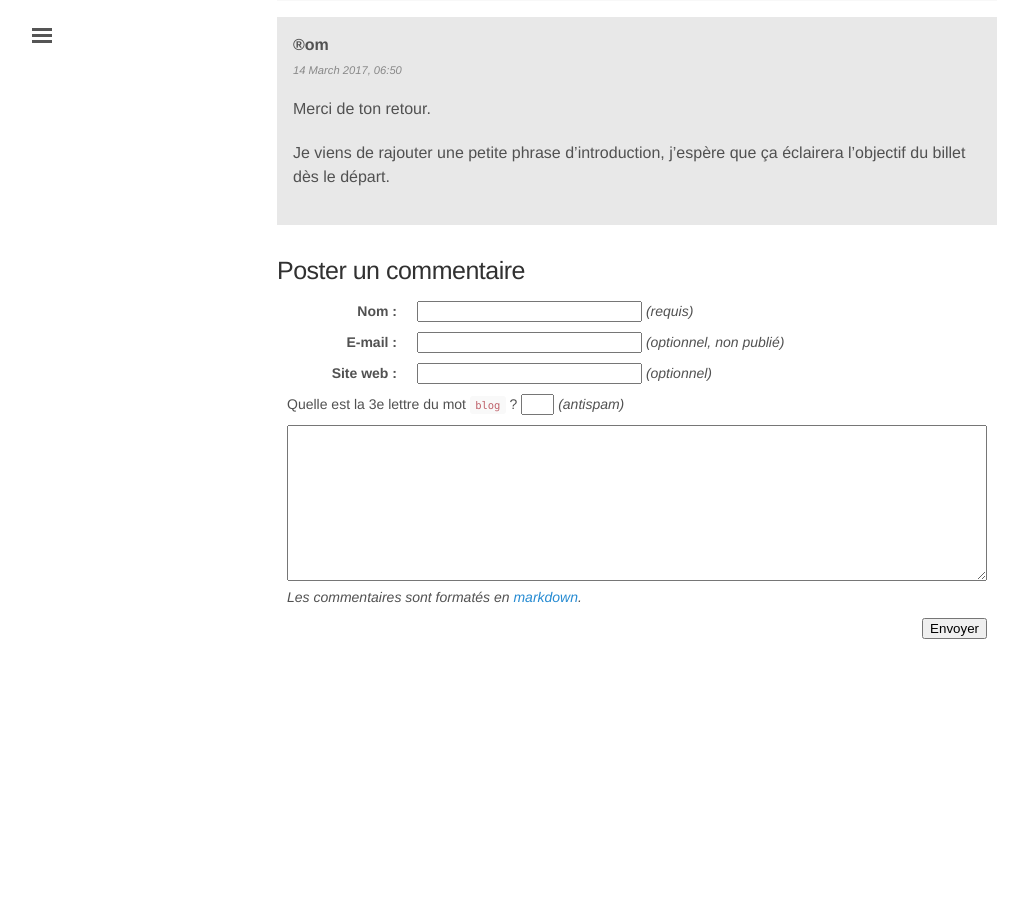
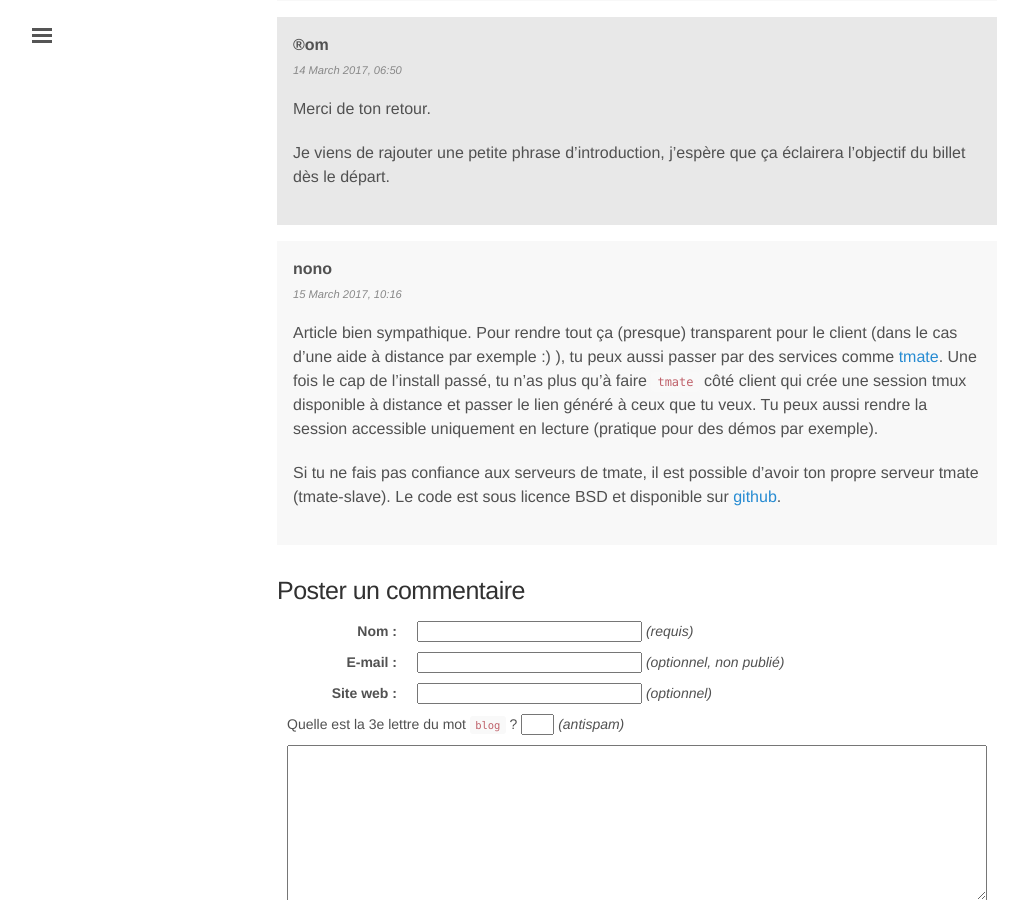
Before and after one commit to rom1v/blog.rom1v.com, a Jekyll site: the page built from _posts/2017-03-12-serveur-client.md, in a window 1280 px wide and 900 px high, scrolled down 6571 px. Shown: the whole window, without its empty margins (3-1031 px from the left). Built offline with Jekyll 4.4.1, drawn with Linux system fonts in a browser that asks for light colours; before the commit the page ends 7235 px from its top, so only the background shows below that.

Commit message:
Publish comment for Server-client

```diff
--- a/_data/comments-2017-03-serveur-client.yaml
+++ b/_data/comments-2017-03-serveur-client.yaml
@@ -51,3 +51,18 @@
 
     Je viens de rajouter une petite phrase d'introduction, j'espère que ça
     éclairera l'objectif du billet dès le départ.
+- id: 6
+  author: nono
+  date: 2017-03-15 10:16:26+01:00
+  contents: |
+    Article bien sympathique. Pour rendre tout ça (presque) transparent pour le
+    client (dans le cas d'une aide à distance par exemple :) ), tu peux aussi
+    passer par des services comme [tmate](https://tmate.io/). Une fois le cap de
+    l'install passé, tu n'as plus qu'à faire `tmate` côté client qui crée une
+    session tmux disponible à distance et passer le lien généré à ceux que tu
+    veux. Tu peux aussi rendre la session accessible uniquement en lecture
+    (pratique pour des démos par exemple).
+
+    Si tu ne fais pas confiance aux serveurs de tmate, il est possible d'avoir
+    ton propre serveur tmate (tmate-slave). Le code est sous licence BSD et
+    disponible sur [github](https://github.com/tmate-io/).
```
